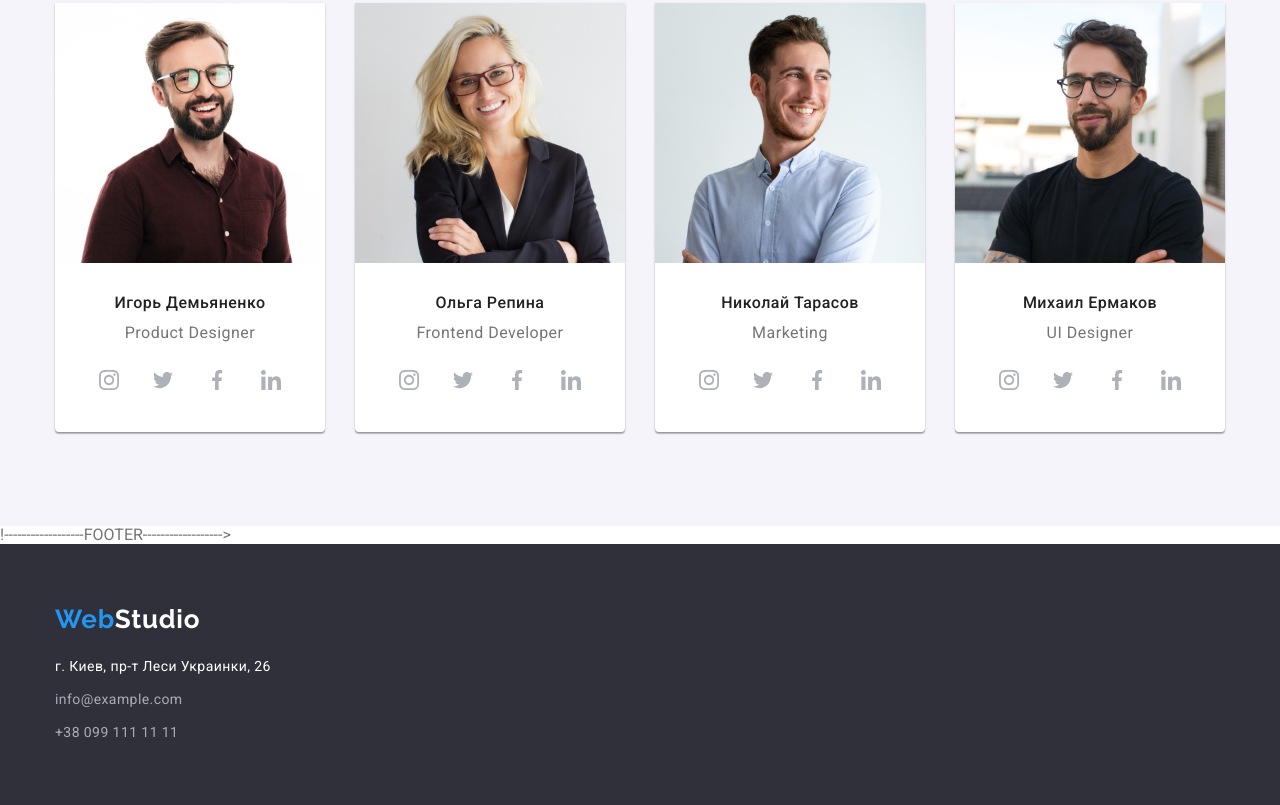
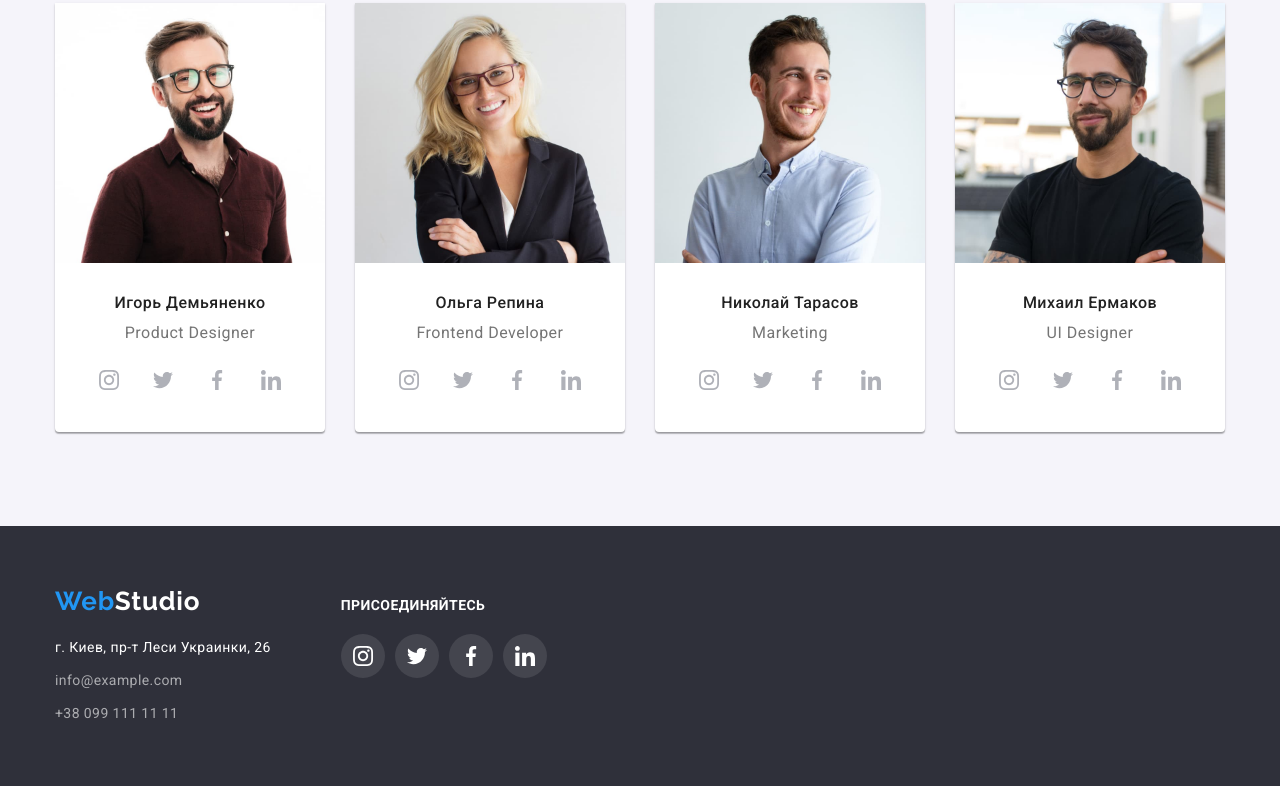
Before and after one commit to Tanya-Meleshko/goit-markup-hw-04, a plain HTML site: page index.html in a window 1280 px wide. Shown: the part 1794-2599 px from the top of the page. Drawn offline with nearby package versions, Linux system fonts and the light colour scheme.

Commit message:
Создает правый контейнер в Футере

```diff
--- a/css/styles.css
+++ b/css/styles.css
@@ -509,4 +509,53 @@ color: var(--color-light);
 margin-bottom: 9px;
 }
 
+.container-flex {
+    display: flex;
+    align-items: baseline;
+}
+
+.footer-left-side {
+    margin-right: 70px;
+}
+
+.title-footer {
+    font-family: 'Roboto';
+    font-weight: 700;
+    font-size: 14px;
+    line-height: 1.14;
+    letter-spacing: 0.03em;
+    text-transform: uppercase;
+    color: #FFFFFF;
+
+    margin-bottom: 20px;
+}
+
+.social-list-footer {
+    display: flex;
+    justify-content: center;
+}
+
+.social-item-footer:not(:last-child) {
+    margin-right: 10px;
+}
+
+.social-link-footer {
+    display: flex;
+    align-items: center;
+    justify-content: center;
+    width: 44px;
+    height: 44px;
+    border-radius: 50%;
+    background-color: rgba(255, 255, 255, 0.102);
+}
+
+.social-icon-footer {
+    fill: var(--color-light);
+}
+
+.social-link-footer:hover,
+.social-link-footer:focus {
+    background-color: var(--color-in-action);
+}
+
 /*=============================/FOOTER=====================*/
--- a/index.html
+++ b/index.html
@@ -286,11 +286,12 @@
 
     </main>
 
-                    !------------------FOOTER------------------>
-
+                    <!-------------------FOOTER-------------------->
 
 <footer class="footer">
-<div class="container">
+<div class="container container-flex">
+
+    <div class="footer-left-side">
         <a class="link logo logo-footer" href="#" lang="en">Web<span class="logo-light">Studio</span></a>
         <address class="address">
             <ul class="list address-list">
@@ -307,6 +308,41 @@
             </ul>
         </address>
     </div>
+
+    <div class="footer-right-side">
+        <h2 class="title-footer">присоединяйтесь</h2>
+        <ul class="social-list-footer list">
+            <li class="social-item-footer">
+                <a href="" class="social-link-footer">
+                    <svg class="social-icon-footer width="20" height="20">
+                        <use href="./images/icons.svg#icon-instagram"></use>
+                    </svg>
+                </a>
+            </li>
+            <li class="social-item-footer">
+                <a href="" class="social-link-footer">
+                    <svg class="social-icon-footer width="20" height="20">
+                        <use href="./images/icons.svg#icon-twitter"></use>
+                    </svg>
+                </a>
+            </li>
+            <li class="social-item-footer">
+                <a href="" class="social-link-footer">
+                    <svg class="social-icon-footer width="20" height="20">
+                        <use href="./images/icons.svg#icon-facebook"></use>
+                    </svg>
+                </a>
+            </li>
+            <li class="social-item-footer">
+                <a href="" class="social-link-footer">
+                    <svg class="social-icon-footer width="20" height="20">
+                        <use href="./images/icons.svg#icon-linkedin"></use>
+                    </svg>
+                </a>
+            </li>
+        </ul>
+    </div>
+</div>
 </footer>
 
 </body>
```
Also changed, not shown: portfolio.html (+53 -4 lines). Lines whose indentation alone changed are shown as unchanged.
